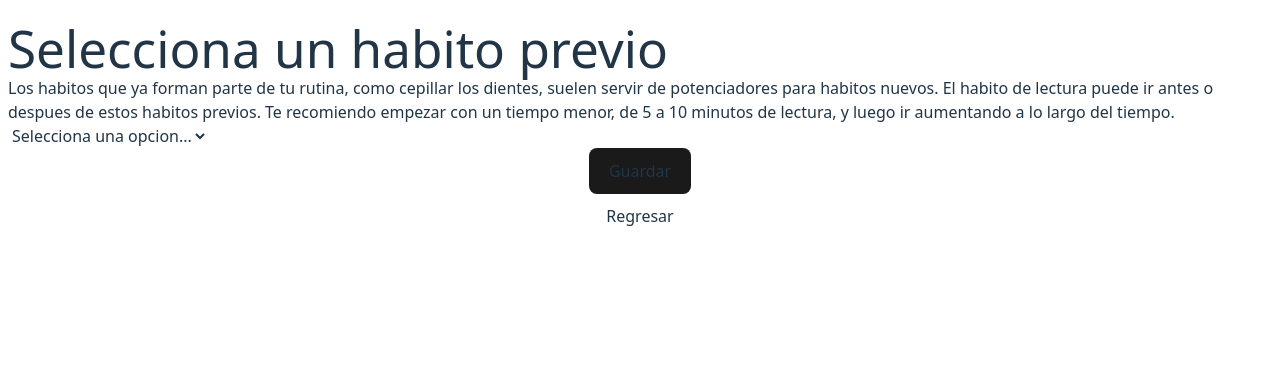
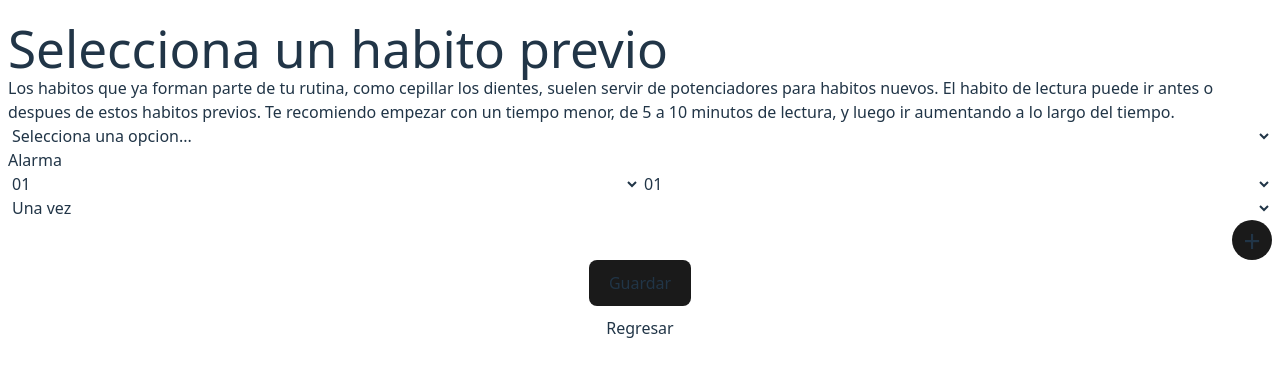
Before and after one commit to comicway/megabook, a React (Vite) app: page / in a window 1280 px wide. Shown: the top 376 px of the page. Built offline with nearby package versions, Linux system fonts and the light colour scheme.

Commit message:
termino de coponente CongifHabit

```diff
--- a/src/Components/ConfigHabit/ConfigHabit.jsx
+++ b/src/Components/ConfigHabit/ConfigHabit.jsx
@@ -24,7 +24,12 @@ const ConfigHabit = () => {
             </div>
             <div className='grid gird-cols-1'>
                 <Formik
-                    initialValues={{habitpre:'',}}
+                    initialValues={{
+                        habitpre:'',
+                        hour:'',
+                        min:'',
+                        repeatdate:'',
+                    }}
                     validate={validate}
                     onSubmit={(values, { setSubmitting, resetForm }) => {
                         setTimeout(() => {
@@ -44,6 +49,7 @@ const ConfigHabit = () => {
                 >
                 {({ isSubmitting, isValid }) => (
                     <Form>
+                        <div className='grid grid-cols-1'>
                             <Field as="select" name="habitpre" id="habitpre">
                                 <option value="" disabled>Selecciona una opcion...</option>
                                 <option value="antesdesayuno">Antes del desayuno</option>
@@ -51,6 +57,32 @@ const ConfigHabit = () => {
                                 <option value="antesejercicio">Antes de hacer ejercicio</option>
                                 <option value="antesdesiesta">Antes de la siesta</option>
                             </Field>
+                        </div>
+                        <h2>Alarma</h2>
+                        <div className='grid grid-cols-2'>
+                            <Field as="select" name="hour" id="hour">
+                                <option value="01">01</option>
+                                <option value="02">02</option>
+                            </Field>
+                            <Field as="select" name="min" id="min">
+                                <option value="01">01</option>
+                                <option value="02">02</option>
+                            </Field>
+                        </div>
+                        <div className='grid grid-cols-1'>
+                            <Field as="select" name="repeatdate" id="repeatdate">
+                                <option value="unavez">Una vez</option>
+                                <option value="diariamente">Diariamente</option>
+                                <option value="lunesaviernes">Lunes a Viernes</option>
+                                <option value="lunes">Lunes</option>
+                                <option value="martes">Martes</option>
+                            </Field>
+                        </div>
+                        <div className='grid grid-cols-1'>
+                            <div className='flex justify-end'>
+                                <div className='buttonplus'>+</div>
+                            </div>
+                        </div>
                         <ErrorMessage name="habitpre" component="div"/>
                         <div className='flex justify-center'>
                             <button type="submit" disabled={isSubmitting || !isValid} >
@@ -58,7 +90,6 @@ const ConfigHabit = () => {
                             </button>
                         </div>
                     </Form>
-
                 )}
                 </Formik>
                 {successMessage && (
--- a/src/index.css
+++ b/src/index.css
@@ -154,3 +154,15 @@ button:focus-visible {
   background: none;
   border: 1px solid white;
 }
+.buttonplus {
+  border-radius: 100%;
+  width: 40px;
+  height: 40px;
+  background-color: #1a1a1a;
+  cursor: pointer;
+  font-size: 30px;
+  font-weight: 500;
+  display: flex;
+  justify-content: center;
+  align-items: center;
+}
```
Lines whose indentation alone changed are shown as unchanged.
